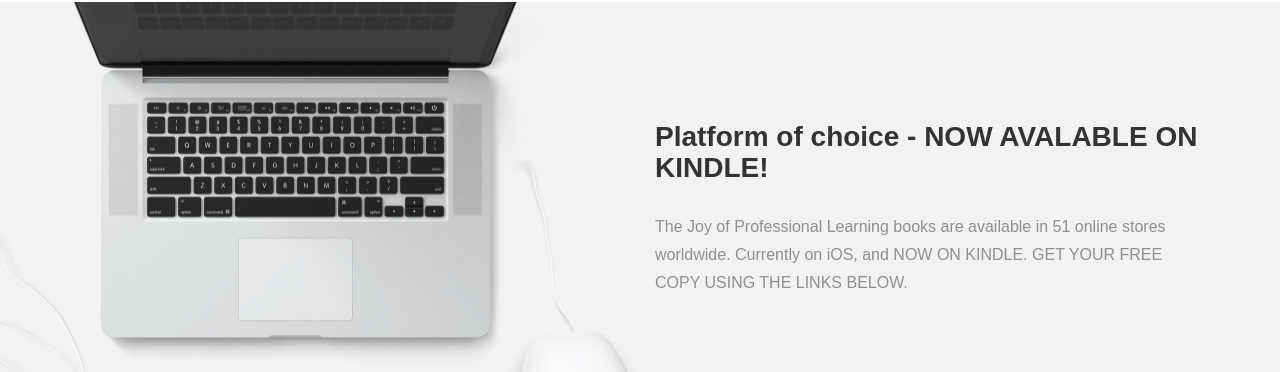
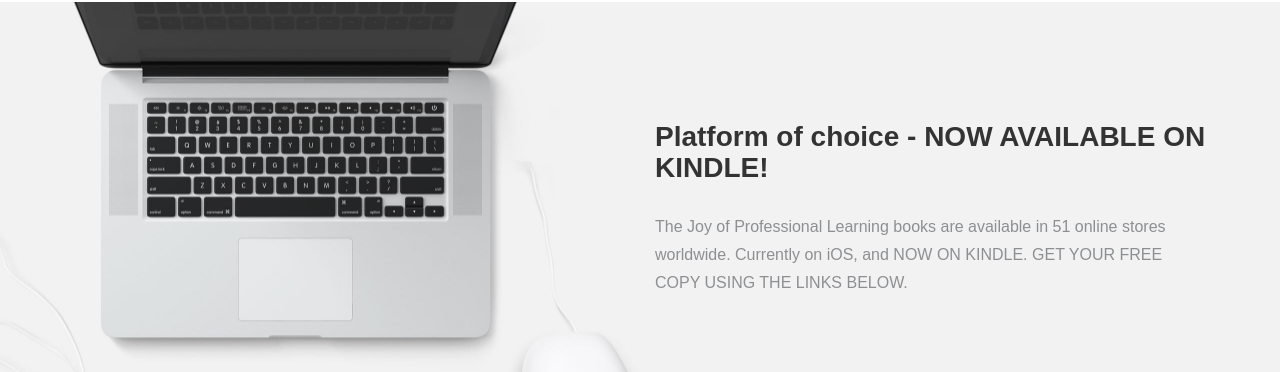
Before and after one commit to meesterkurt/joyofprofessionallearning, a Jekyll site: the page built from index.html, in a window 1280 px wide and 900 px high, scrolled down 1322 px. Shown: the part 139-511 px from the top of the window. Built offline with Jekyll 4.4.1, drawn with Linux system fonts in a browser that asks for light colours; nearby versions of some CDN libraries; some web fonts are replaced.

Commit message:
Line 51
Spelling mistake

```diff
--- a/index.html
+++ b/index.html
@@ -48,7 +48,7 @@
   <div class="container">
     <div class="row">
       <div class="col-md-6 col-md-offset-6">
-        <h2>Platform of choice - NOW AVALABLE ON KINDLE! </h2>
+        <h2>Platform of choice - NOW AVAILABLE ON KINDLE! </h2>
         <p>The Joy of Professional Learning books are available in 51 online stores worldwide. Currently on iOS, and NOW ON KINDLE. GET YOUR FREE COPY USING THE LINKS BELOW. </p>
       </div>
     </div>
```
